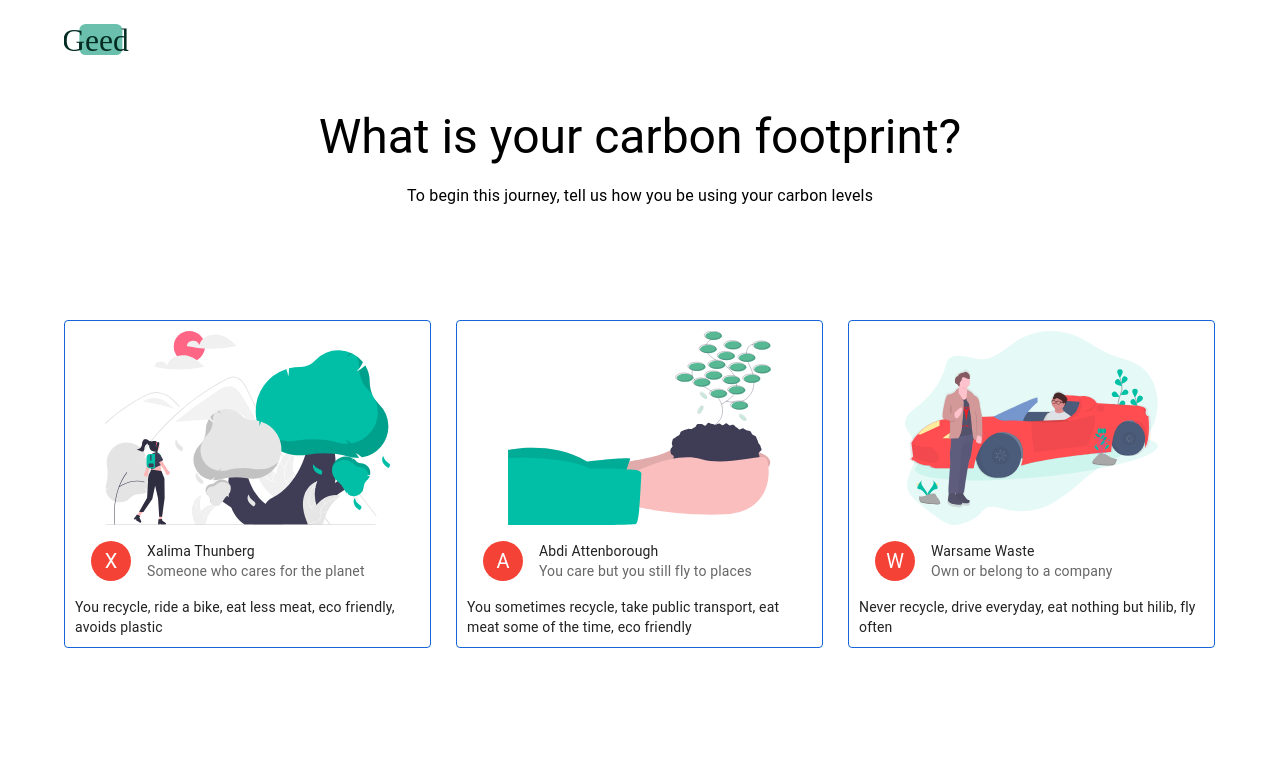
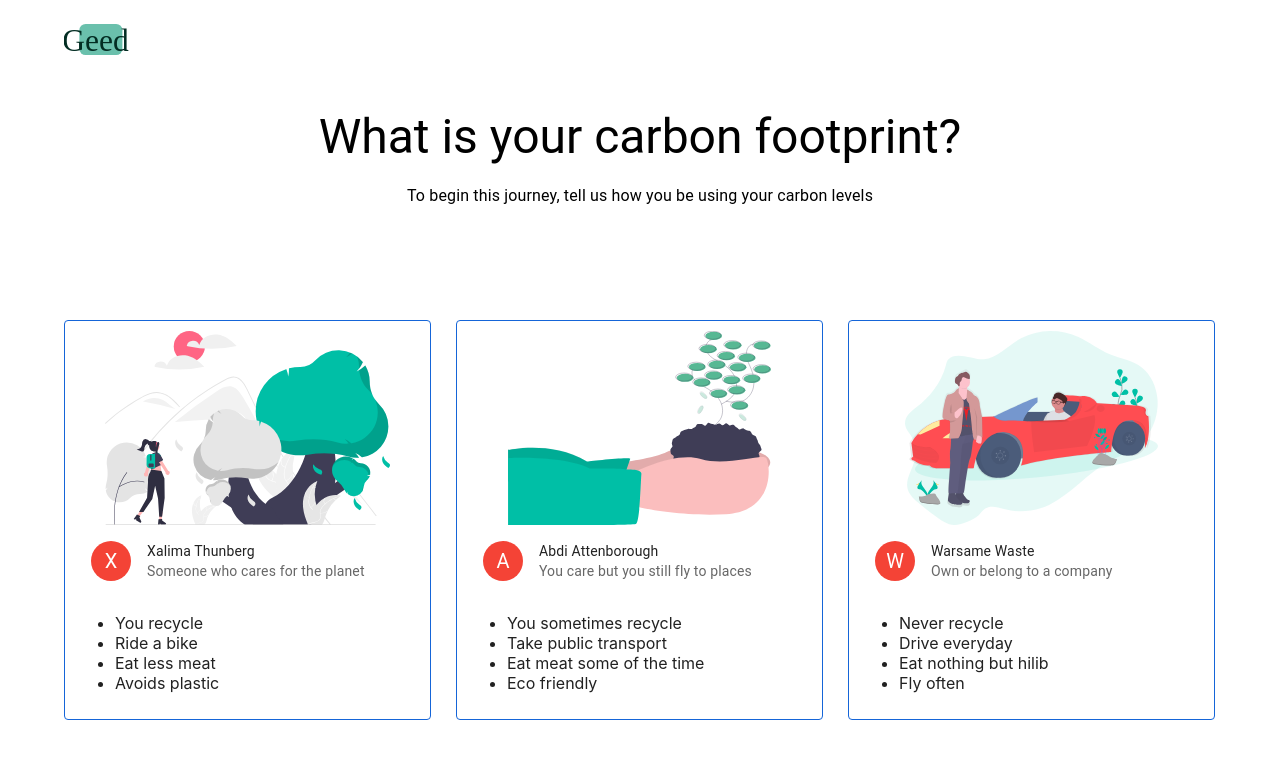
Before and after one commit to somalisintech/2021-hackathon-team-6, a React (Create React App) app: page /carbon in a window 1280 px wide. Shown: the top 758 px of the page. Built offline with nearby package versions, Linux system fonts and the light colour scheme.

Commit message:
bullet points

```diff
--- a/src/components/Carbon.js
+++ b/src/components/Carbon.js
@@ -75,10 +75,12 @@ export default function Carbon() {
 									title="Xalima Thunberg"
 									subheader="Someone who cares for the planet"
 								/>
-								<Typography variant="body2" component="div">
-									You recycle, ride a bike, eat less meat, eco friendly, avoids
-									plastic
-								</Typography>
+								<ul>
+									<li>You recycle</li>
+									<li>Ride a bike</li>
+									<li>Eat less meat</li>
+									<li>Avoids plastic</li>
+								</ul>
 							</Card>
 						</Link>
 					</Grid>
@@ -117,10 +119,12 @@ export default function Carbon() {
 									title="Abdi Attenborough"
 									subheader="You care but you still fly to places"
 								/>
-								<Typography variant="body2" component="div">
-									You sometimes recycle, take public transport, eat meat some of
-									the time, eco friendly
-								</Typography>
+								<ul>
+									<li>You sometimes recycle</li>
+									<li>Take public transport</li>
+									<li>Eat meat some of the time</li>
+									<li>Eco friendly</li>
+								</ul>
 							</Card>
 						</Link>
 					</Grid>
@@ -159,10 +163,12 @@ export default function Carbon() {
 									title="Warsame Waste"
 									subheader="Own or belong to a company"
 								/>
-								<Typography variant="body2" component="div">
-									Never recycle, drive everyday, eat nothing but hilib, fly
-									often
-								</Typography>
+								<ul>
+									<li> Never recycle</li>
+									<li> Drive everyday</li>
+									<li>Eat nothing but hilib</li>
+									<li>Fly often</li>
+								</ul>
 							</Card>
 						</Link>
 					</Grid>
```
